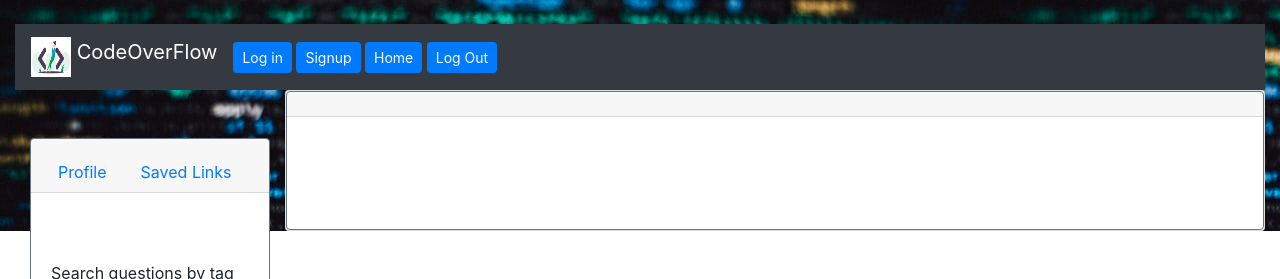
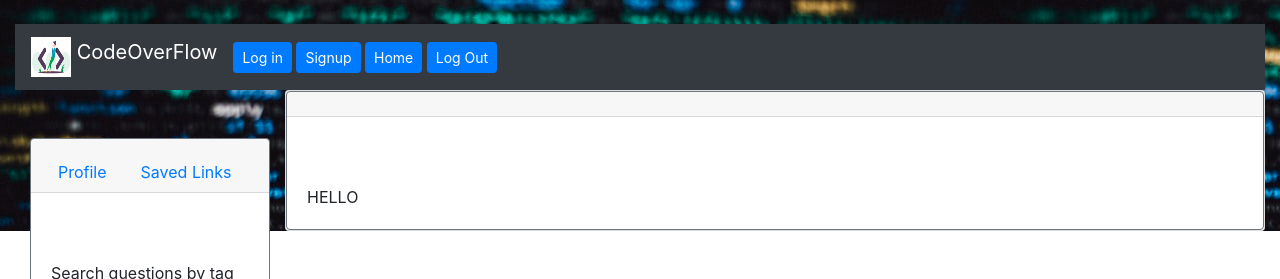
Before and after one commit to JinaStrickland/CodeOverFlow_FrontEnd, a React (Create React App) app: page /answer in a window 1280 px wide. Shown: the top 279 px of the page. Built offline with nearby package versions, Linux system fonts and the light colour scheme; no server answers.

Commit message:
some changes

```diff
--- a/src/App.js
+++ b/src/App.js
@@ -20,6 +20,7 @@ class App extends Component {
   state = {
     questions: [],
     question: {},
+    savedQuestions: [],
     searchTerm: "",
   };
 
--- a/src/Components/Answer.js
+++ b/src/Components/Answer.js
@@ -4,11 +4,12 @@ import { Button, Card } from "react-bootstrap/";
 const Answer = (props) => {
   return (
     <div>
-      <Card border="secondary" >
+      <Card border="secondary">
         <Card.Header></Card.Header>
         <br />
         <br />
         <Card.Body>
+          HELLO
           <br />
         </Card.Body>
       </Card>
```
